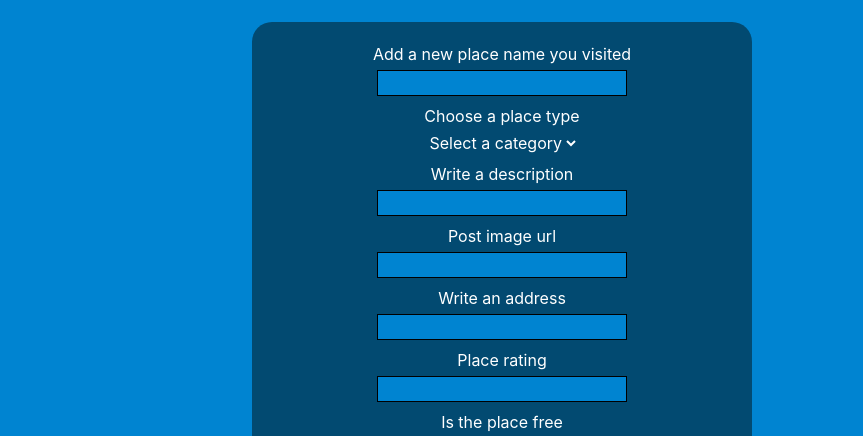
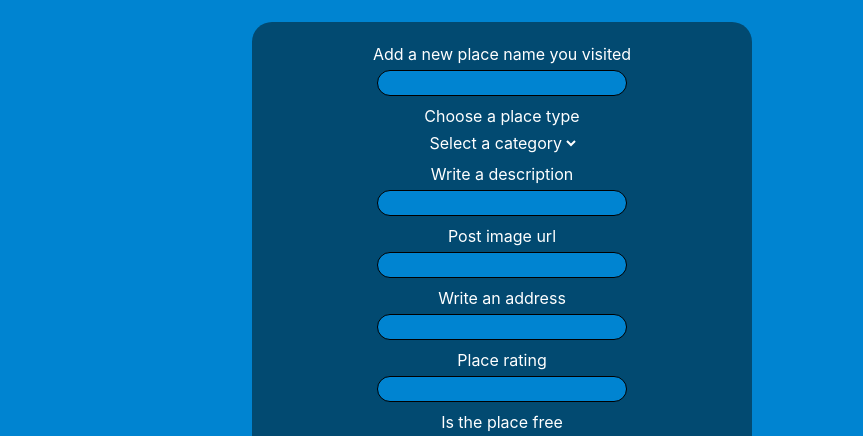
Before and after one commit to ArBa-dev-J/VisitedPlaces, a React (Vite) app in the folder front/: page /newPlace in a window 1280 px wide. Shown: the part 364-800 px from the top of the page, without its empty margins (138-1001 px from the left). Built offline with nearby package versions, Linux system fonts and the light colour scheme; no server answers.

Commit message:
add rounded edges to all text fields

```diff
--- a/front/src/components/forms/newCity/NewCityFormInputs.jsx
+++ b/front/src/components/forms/newCity/NewCityFormInputs.jsx
@@ -34,7 +34,7 @@ function NewCityFormInputs() {
             <form onSubmit={handleSubmit(onSubmit)} className="flex flex-col items-center mx-auto p-5 gap-1 bg-sky-900 rounded-[20px] w-[500px] ">
 
                 <label className="text-white">Add a new city</label>
-                <input type="text" {...register("name", { required: true })} className="border block bg-sky-600 text-black text-center" />
+                <input type="text" {...register("name", { required: true })} className="border block bg-sky-600 rounded-[15px] text-black text-center" />
                 {errors.name && <p className="text-red-500">This field must be populated</p> || <p  className="text-red-500">{serverError}</p>}
                 <p className="text-green-500 text-[1rem]">{success}</p>
 
--- a/front/src/components/forms/newPlace/NewPlaceFormInput.jsx
+++ b/front/src/components/forms/newPlace/NewPlaceFormInput.jsx
@@ -72,7 +72,7 @@ function NewCityFormInput() {
             <form onSubmit={handleSubmit(onSubmit)} className="flex flex-col items-center mx-auto p-5 gap-1 bg-sky-900 rounded-[20px] w-[500px] ">
 
                 <label className="text-white">Add a new place name you visited</label>
-                <input type="text" {...register("name", { required: true })} className="border block bg-sky-600 text-black text-center" />
+                <input type="text" {...register("name", { required: true })} className="border block rounded-[15px] bg-sky-600 text-black text-center" />
                 {errors.name && <p className="text-red-500">This field must be populated</p> || <p className="text-red-500">{getServerError("name")}</p>}
 
                 <label className="text-white">Choose a place type</label>
@@ -88,19 +88,19 @@ function NewCityFormInput() {
                 {errors.place_type && <p className="text-red-500">Place type must be chosen</p> || <p className="text-red-500">{getServerError("place_type")}</p>}
 
                 <label className="text-white block">Write a description</label>
-                <input {...register("description")} type="text" className="border bg-sky-600" />
+                <input {...register("description")} type="text" className="border rounded-[15px] bg-sky-600" />
                 {<p className="text-red-500">{getServerError("description")}</p>}
 
                 <label className="text-white">Post image url</label>
-                <input {...register("image_url")} type="text" className="border bg-sky-600" />
+                <input {...register("image_url")} type="text" className="border rounded-[15px] bg-sky-600" />
                 {<p className="text-red-500">{getServerError("image_url")}</p>}
 
                 <label className="text-white block">Write an address</label>
-                <input {...register("address", { required: true })} type="text" className="border bg-sky-600" />
+                <input {...register("address", { required: true })} type="text" className="border rounded-[15px] bg-sky-600" />
                 {errors.address && <p className="text-red-500">Address must be required</p> || <p className="text-red-500">{getServerError("address")}</p>}
 
                 <label className="text-white block">Place rating</label>
-                <input {...register("rating", { required: true })} type="number" className="border bg-sky-600" />
+                <input {...register("rating", { required: true })} type="number" className="border rounded-[15px] bg-sky-600" />
                 {errors.rating && <p className="text-red-500">Must have a rating</p> || <p className="text-red-500">{getServerError("rating")}</p>}
 
                 <label className="text-white">Is the place free</label>
```
